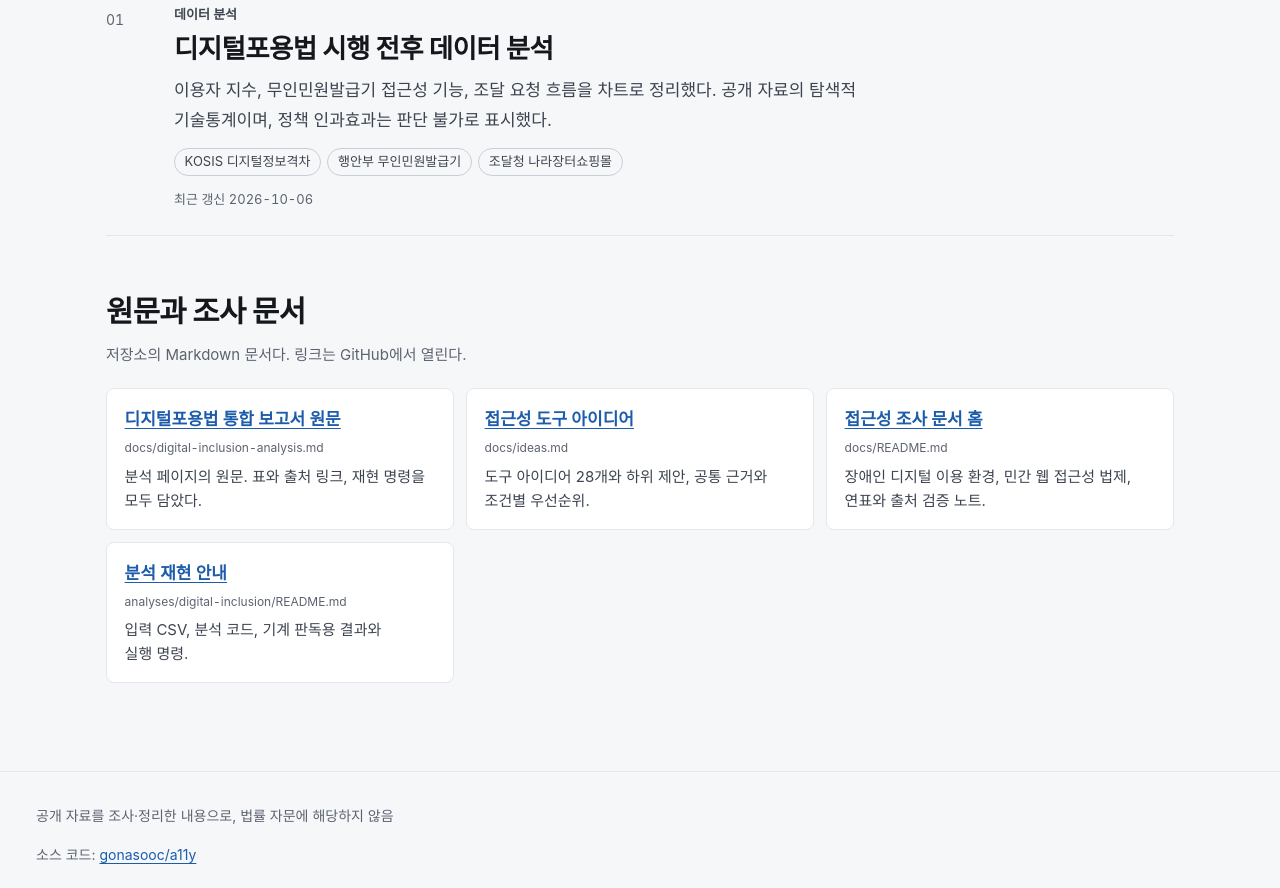
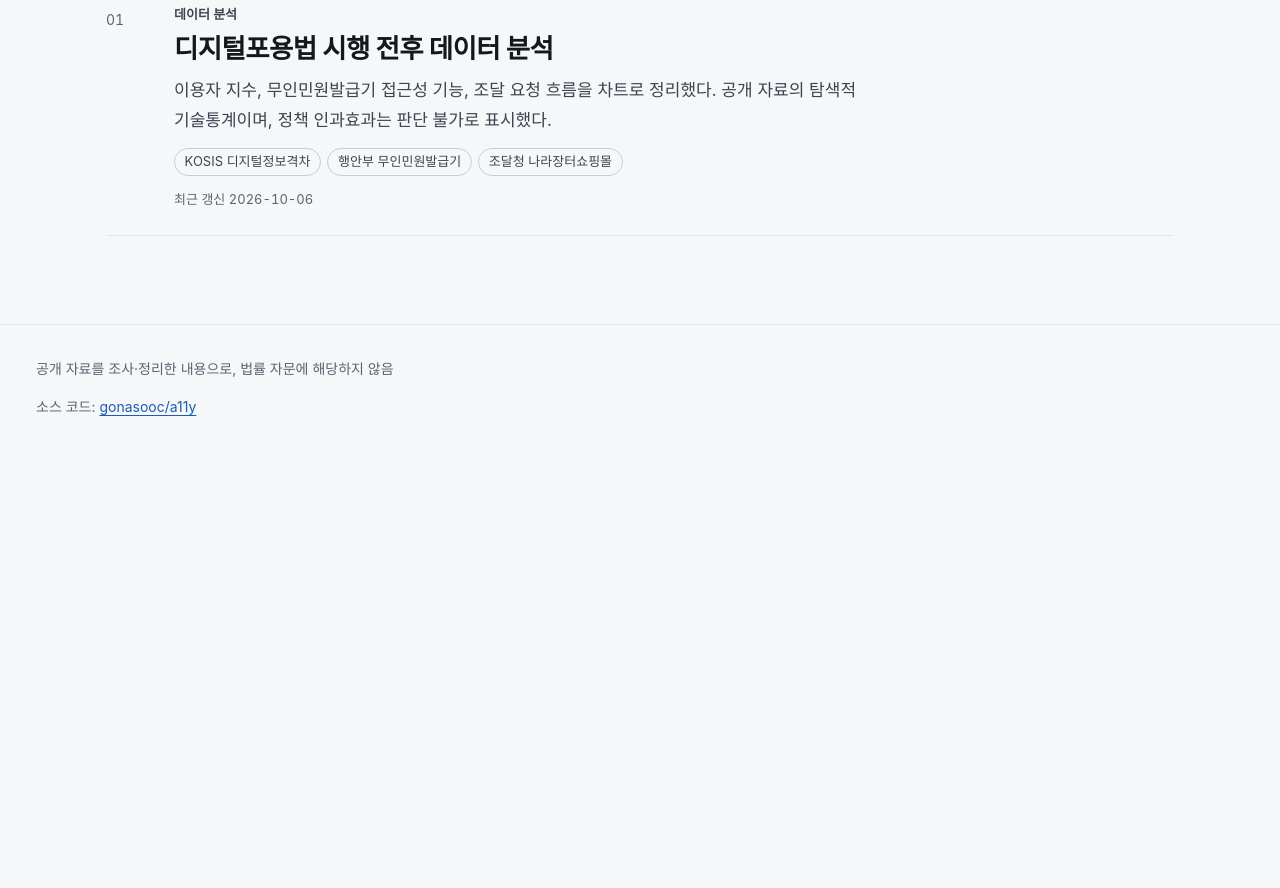
Before and after one commit to gonasooc/a11y, a plain HTML site: page site/index.html in a window 1280 px wide. Shown: the part 606-1494 px from the top of the page. After the commit the page ends 1088 px from the top, so only its background shows below. Drawn offline with Linux system fonts and the light colour scheme; a web font is replaced by a local one.

Commit message:
feat: 허브 원문·조사 문서 섹션 제거, README 아이디어 문서 제외, 배포 확인 기록

```diff
--- a/site/assets/css/hub.css
+++ b/site/assets/css/hub.css
@@ -50,13 +50,6 @@
 .hub-section > h2 {
   margin-bottom: 1rem;
   font-size: clamp(1.4rem, 1.1rem + 1vw, 1.85rem);
-}
-
-.hub-sub {
-  max-width: var(--measure);
-  margin: -0.25rem 0 1.25rem;
-  color: var(--muted);
-  font-size: 0.9375rem;
 }
 
 /* 페이지 목록: 번호가 붙은 등록부처럼 */
@@ -164,41 +157,3 @@
   font-size: 0.8125rem;
   font-variant-numeric: tabular-nums;
 }
-
-/* 원문 문서 */
-.refs {
-  display: grid;
-  grid-template-columns: repeat(auto-fit, minmax(min(100%, 19rem), 1fr));
-  gap: 0.75rem;
-  margin: 0;
-  padding: 0;
-  list-style: none;
-}
-
-.refs > li {
-  margin: 0;
-  padding: 1rem 1.1rem;
-  border: 1px solid var(--hairline);
-  border-radius: var(--radius-sm);
-  background: var(--surface);
-}
-
-.refs a {
-  font-weight: 600;
-}
-
-.ref__path {
-  display: block;
-  margin: 0.15rem 0 0.4rem;
-  color: var(--muted);
-  font-variant-numeric: tabular-nums;
-  font-size: 0.75rem;
-  overflow-wrap: anywhere;
-}
-
-.refs p {
-  margin: 0;
-  color: var(--ink-2);
-  font-size: 0.9375rem;
-  line-height: 1.6;
-}
--- a/site/index.html
+++ b/site/index.html
@@ -48,33 +48,6 @@
           </li>
         </ol>
       </section>
-
-      <section class="hub-section" aria-labelledby="refs-title">
-        <h2 id="refs-title">원문과 조사 문서</h2>
-        <p class="hub-sub">저장소의 Markdown 문서다. 링크는 GitHub에서 열린다.</p>
-        <ul class="refs" role="list">
-          <li>
-            <a href="https://github.com/gonasooc/a11y/blob/main/docs/digital-inclusion-analysis.md">디지털포용법 통합 보고서 원문<span class="visually-hidden"> (GitHub에서 열림)</span></a>
-            <span class="ref__path">docs/digital-inclusion-analysis.md</span>
-            <p>분석 페이지의 원문. 표와 출처 링크, 재현 명령을 모두 담았다.</p>
-          </li>
-          <li>
-            <a href="https://github.com/gonasooc/a11y/blob/main/docs/ideas.md">접근성 도구 아이디어<span class="visually-hidden"> (GitHub에서 열림)</span></a>
-            <span class="ref__path">docs/ideas.md</span>
-            <p>도구 아이디어 28개와 하위 제안, 공통 근거와 조건별 우선순위.</p>
-          </li>
-          <li>
-            <a href="https://github.com/gonasooc/a11y/blob/main/docs/README.md">접근성 조사 문서 홈<span class="visually-hidden"> (GitHub에서 열림)</span></a>
-            <span class="ref__path">docs/README.md</span>
-            <p>장애인 디지털 이용 환경, 민간 웹 접근성 법제, 연표와 출처 검증 노트.</p>
-          </li>
-          <li>
-            <a href="https://github.com/gonasooc/a11y/blob/main/analyses/digital-inclusion/README.md">분석 재현 안내<span class="visually-hidden"> (GitHub에서 열림)</span></a>
-            <span class="ref__path">analyses/digital-inclusion/README.md</span>
-            <p>입력 CSV, 분석 코드, 기계 판독용 결과와 실행 명령.</p>
-          </li>
-        </ul>
-      </section>
     </main>
 
     <footer class="site-footer">
```
Also changed, not shown: 7 other files.
